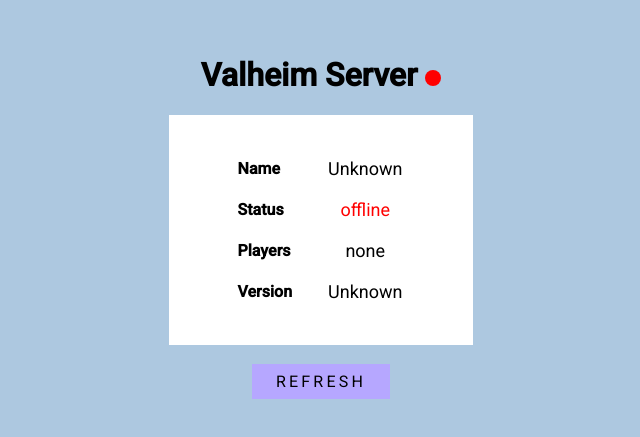
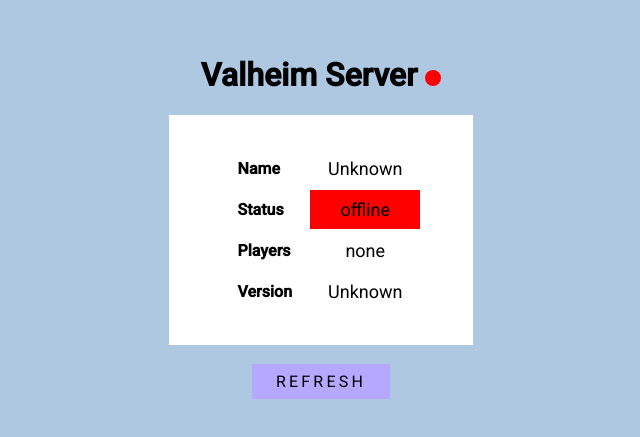
Before and after one commit to Marcus-Rise/valheim-status, a Next.js app: page / in a window 1280 px wide. Shown: the part 183-620 px from the top of the page, without its empty margins (319-959 px from the left). Built offline with nearby package versions, Linux system fonts and the light colour scheme.

Commit message:
Status color

```diff
--- a/src/server-status/components/card/server-status-card.module.scss
+++ b/src/server-status/components/card/server-status-card.module.scss
@@ -12,9 +12,11 @@
 }
 
 .success {
-  color: var(--color-success);
+  background-color: var(--color-success);
+  color: var(--color-text-primary);
 }
 
 .danger {
-  color: var(--color-danger);
+  background-color: var(--color-danger);
+  color: var(--color-text-primary);
 }
```
